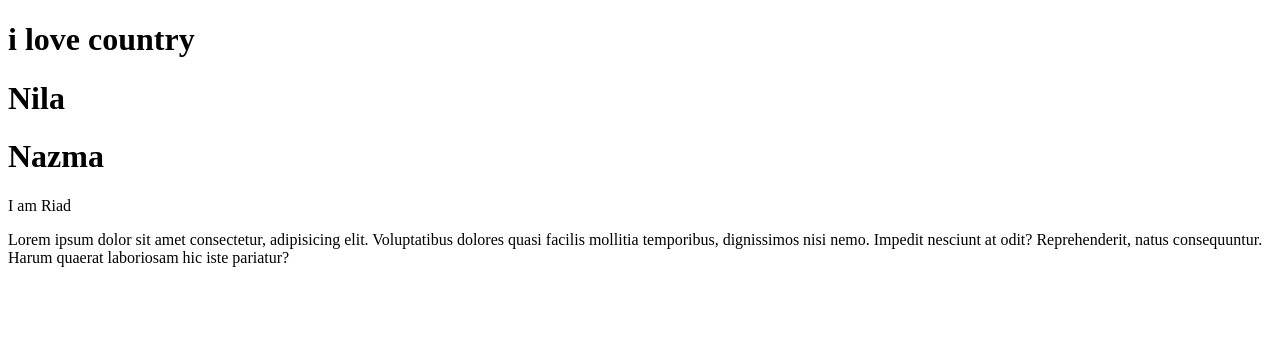
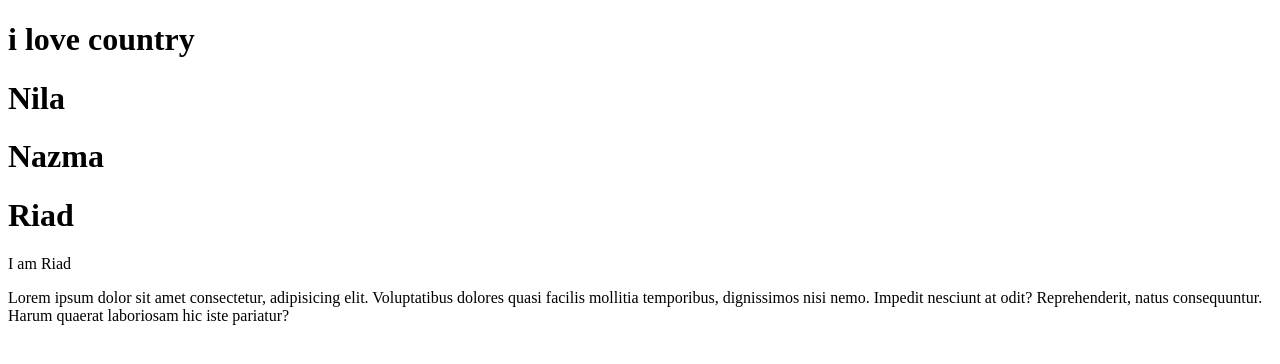
Before and after one commit to Riad928/protfoliorepo, a plain HTML site: page New folder (7)/index.html in a window 1280 px wide. Drawn offline with Linux system fonts and the light colour scheme.

Commit message:
change commit

```diff
--- a/New folder (7)/index.html
+++ b/New folder (7)/index.html
@@ -11,6 +11,7 @@
     <h1>i love country</h1>
     <h1>Nila</h1>
     <h1>Nazma</h1>
+    <h1>Riad</h1>
     <p>I am Riad</p>
     <p>Lorem ipsum dolor sit amet consectetur, adipisicing elit. Voluptatibus dolores quasi facilis mollitia temporibus,
         dignissimos nisi nemo. Impedit nesciunt at odit? Reprehenderit, natus consequuntur. Harum quaerat laboriosam hic
```
